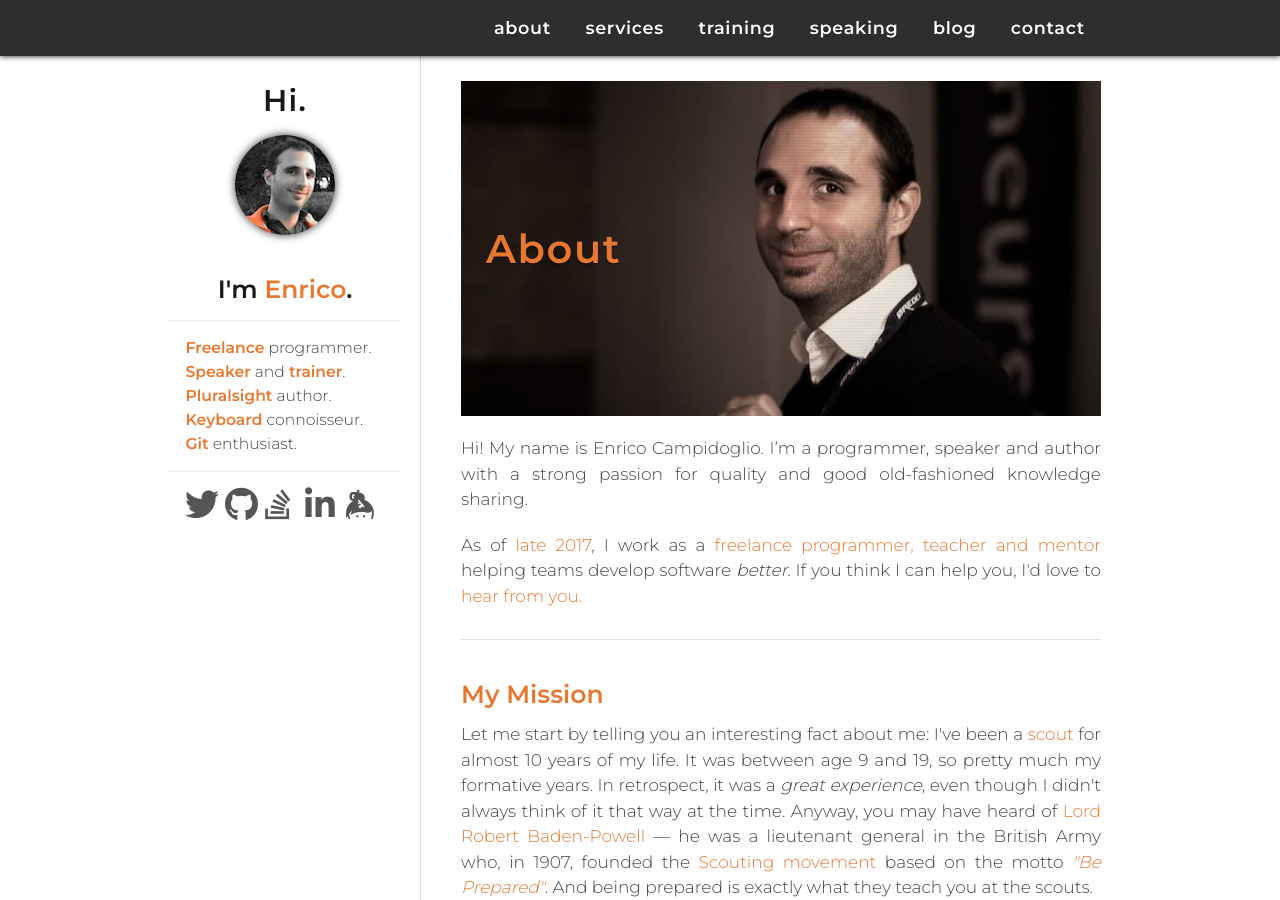
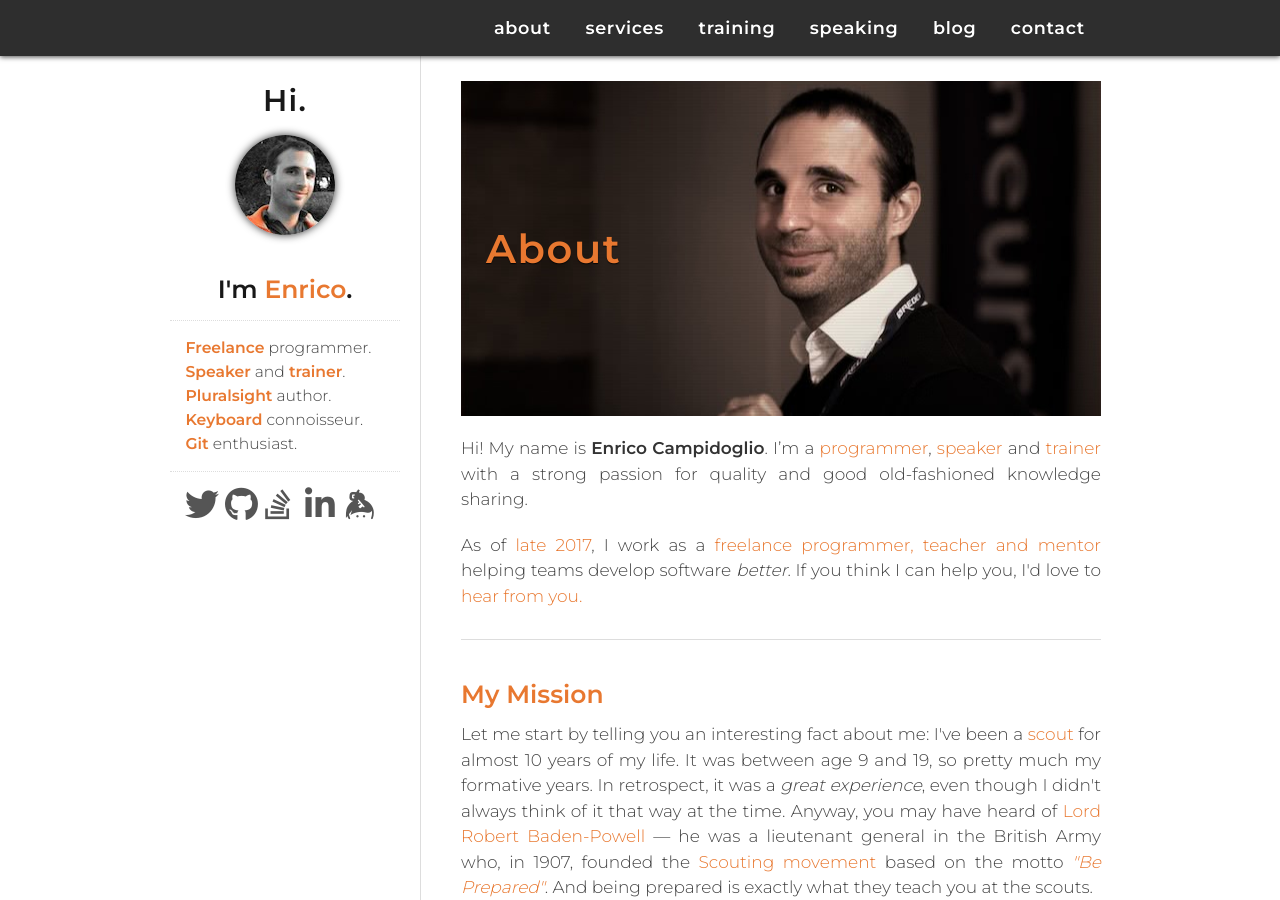
Before and after one commit to megakemp/megakemp.github.io, a Jekyll site: the page built from about/index.html, in a window 1280 px wide and 900 px high. Built offline with Jekyll 4.4.1, drawn with Linux system fonts in a browser that asks for light colours; nearby versions of some CDN libraries; comment, search, counter and statistics services are not loaded.

Commit message:
Adds a few links in the about page

```diff
--- a/about/index.html
+++ b/about/index.html
@@ -5,7 +5,8 @@ title: Enrico Campidoglio
 
 <div id="home">
   <h1 class="backdrop about">About</h1>
-  <p>Hi! My name is Enrico Campidoglio. I’m a programmer, speaker and author with a strong passion for quality and good old-fashioned knowledge sharing.</p>
+  <p>Hi! My name is <strong>Enrico Campidoglio</strong>. I’m a <a href="/services/">programmer</a>, <a href="/speaking/">speaker</a> and <a href="/workshops/">trainer</a> with a strong passion for quality and good old-fashioned knowledge sharing.</p>
+
   <p>As of <a href="/2017/09/13/the-next-step/">late 2017</a>, I work as a <a href="/services/">freelance programmer, teacher and mentor</a> helping teams develop software <em>better</em>. If you think I can help you, I'd love to <a href="/services/#contact">hear from you.</a></p>
 
   <hr/>
```
